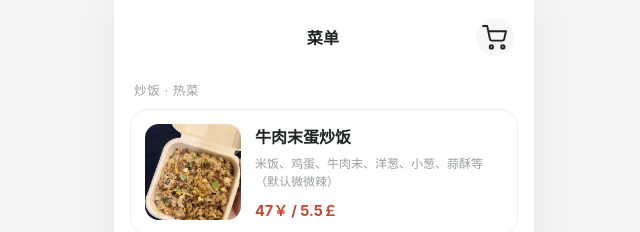
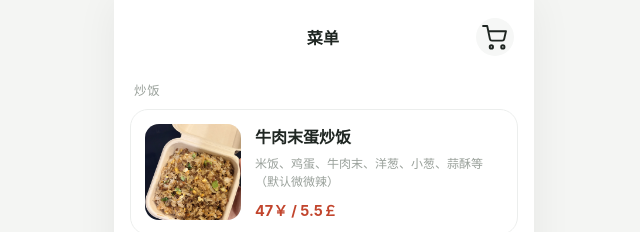
Before and after one commit to VincentZhwww/LZ-Kitchen, a plain HTML site: page index.html in a window 1280 px wide. Shown: the top 232 px of the page, 316-956 px from the left. Drawn offline with nearby package versions, Linux system fonts and the light colour scheme.

Commit message:
Update group name in MENU array

```diff
--- a/index.html
+++ b/index.html
@@ -246,7 +246,7 @@
 <script>
   const MENU = [
     {
-      group: "炒饭 · 热菜",
+      group: "炒饭",
       items: [
         {
           id: 1, name: "牛肉末蛋炒饭", img: "friedrice01.webp",
```
